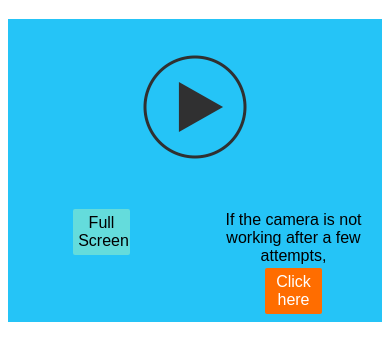
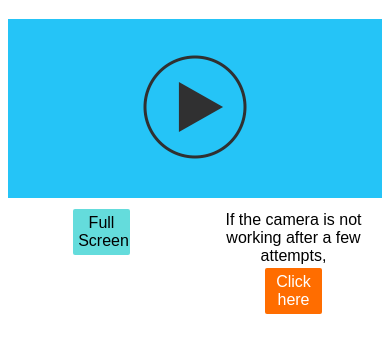
Before and after one commit to mattstarkey/rtsp-streamer, a website: page test_client.html in a window 390 px wide. Shown: the part 159-520 px from the top of the page. Drawn offline with Linux system fonts and the light colour scheme.

Commit message:
Update test_client.html

```diff
--- a/test_client.html
+++ b/test_client.html
@@ -50,7 +50,7 @@
   @media only screen and (max-width: 600px) {
     .container {
       width: 100%;
-      height: auto;
+      height: 179px;
       border: none;
     }
 
```
